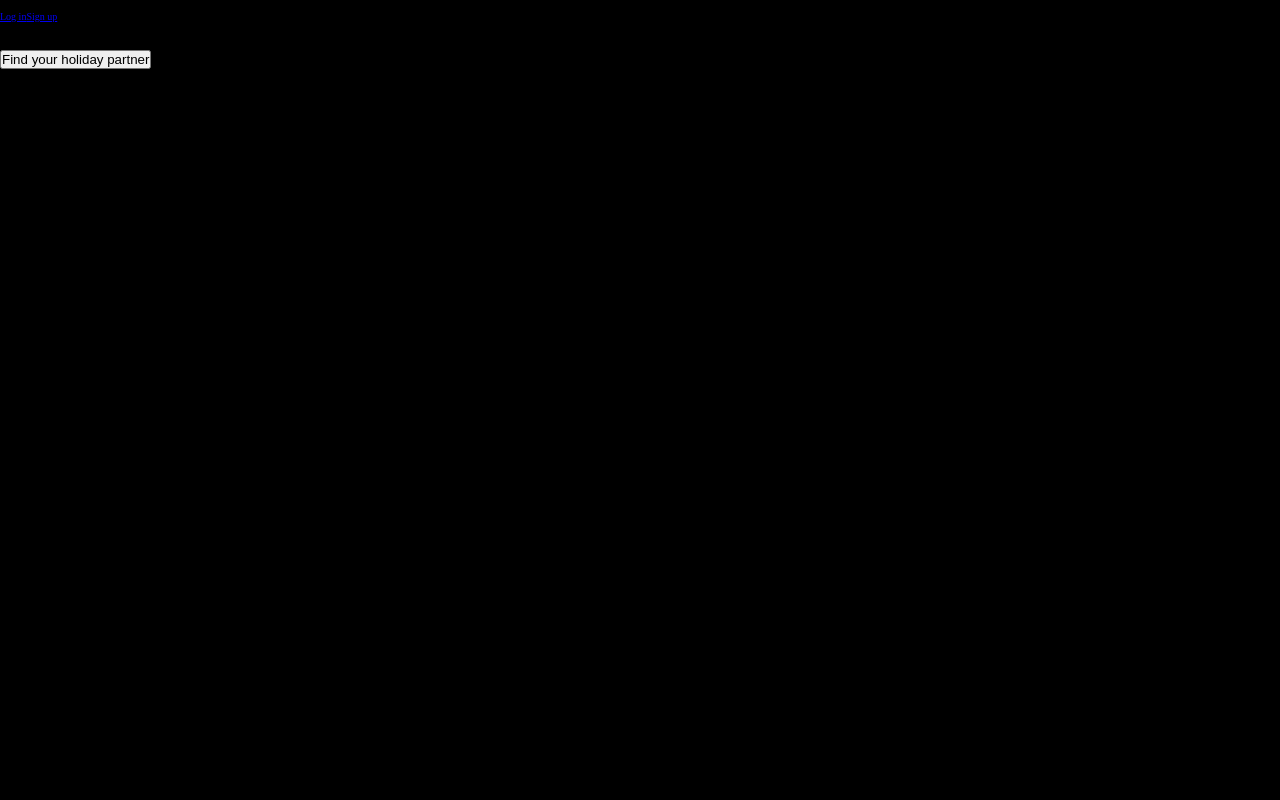
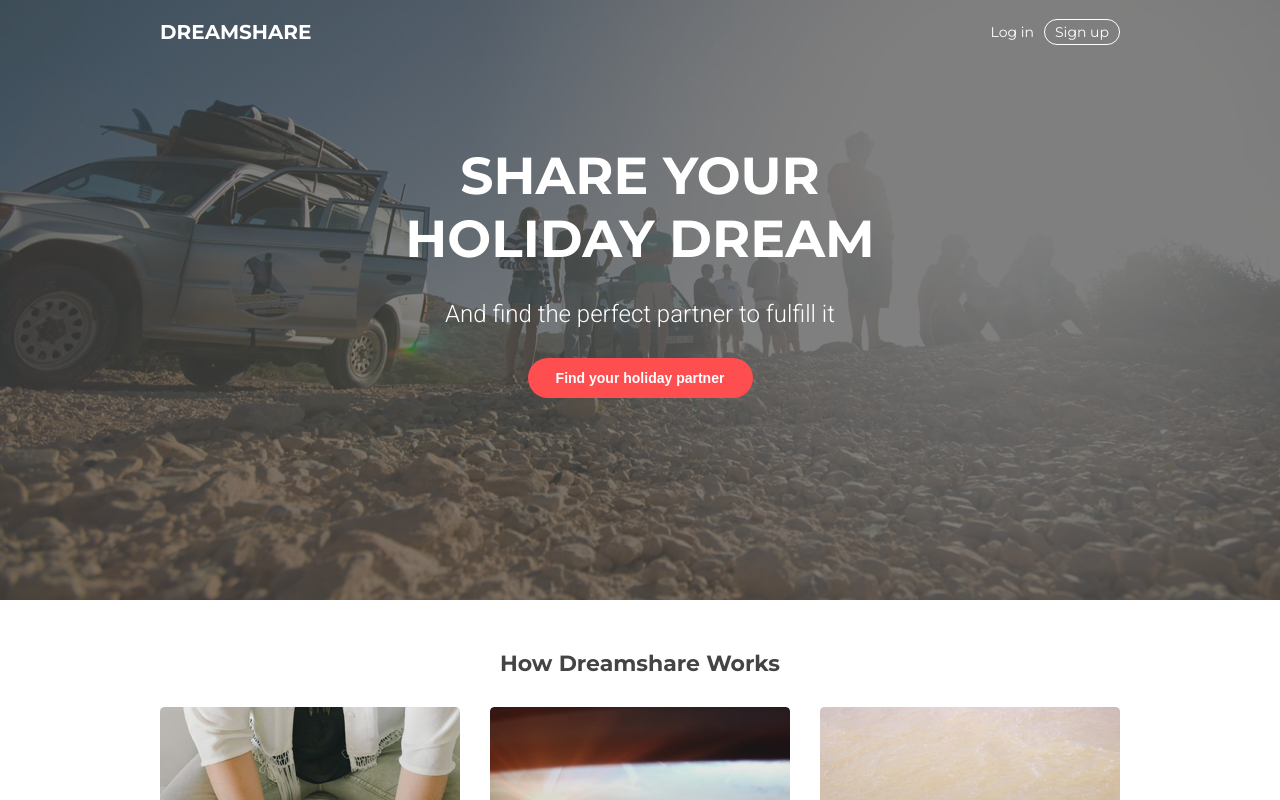
Before and after one commit to Ceejaymar/Dreamshare-morty, a React (Create React App) app: page / in a window 1280 px wide. Shown: the top 800 px of the page. Built offline with nearby package versions, Linux system fonts and the light colour scheme.

Commit message:
Add stylomg to howitworks component

```diff
--- a/src/css/style.css
+++ b/src/css/style.css
@@ -11,5 +11,122 @@ html {
   box-sizing: border-box;
   font-size: 62.5%; }
 
-body {
-  background-color: black; }
+.header {
+  display: flex;
+  flex-direction: column;
+  width: 96rem;
+  color: #ffffff;
+  font-family: 'Montserrat', sans-serif; }
+  .header__nav {
+    display: flex;
+    justify-content: space-between;
+    align-items: center;
+    padding: 2rem 0; }
+  .header__brand {
+    font-size: 2rem;
+    text-transform: uppercase;
+    line-height: 2.4rem;
+    font-weight: 700; }
+  .header__link {
+    font-size: 1.4rem;
+    line-height: 1.8rem;
+    color: #ffffff;
+    text-decoration: none; }
+    .header__link--1 {
+      padding: 1rem; }
+    .header__link--2 {
+      border: 1px solid #ffffff;
+      padding: .3rem 1rem;
+      border-radius: 4rem; }
+  .header__content {
+    display: flex;
+    flex-direction: column;
+    align-items: center;
+    padding: 8rem; }
+  .header__title {
+    font-size: 5.2rem;
+    width: 47rem;
+    font-weight: 700;
+    line-height: 6.3rem;
+    text-align: center;
+    text-shadow: 0 2px 5px 0 rgba(0, 0, 0, 0.2);
+    text-transform: uppercase; }
+  .header__sub-title {
+    font-family: 'Roboto', sans-serif;
+    font-size: 2.4rem;
+    font-weight: 300;
+    text-shadow: 0 2px 10px 0 black;
+    margin: 3rem; }
+  .header__cta {
+    height: 4rem;
+    width: 22.5rem;
+    background-color: #FF4E50;
+    border: none;
+    border-radius: 4rem;
+    color: #ffffff;
+    font-size: 1.4rem;
+    font-weight: bold;
+    line-height: 1.8rem;
+    cursor: pointer; }
+
+.how-it-works {
+  width: 96rem; }
+  .how-it-works__title {
+    font-family: 'Montserrat', sans-serif;
+    text-transform: capitalize;
+    text-align: center;
+    color: #444444;
+    font-weight: 700;
+    font-size: 2.2rem;
+    line-height: 2.7rem;
+    padding-bottom: 3rem; }
+  .how-it-works__cards {
+    display: flex;
+    justify-content: space-between;
+    color: #ffffff; }
+  .how-it-works__card {
+    display: flex;
+    align-items: flex-end;
+    height: 40rem;
+    width: 30rem;
+    border-radius: .4rem;
+    padding: 2.5rem; }
+    .how-it-works__card--1 {
+      background-image: linear-gradient(to top, rgba(0, 0, 0, 0.6), transparent), url("../assets/Card1.png"); }
+    .how-it-works__card--2 {
+      background-image: linear-gradient(to top, rgba(0, 0, 0, 0.6), transparent), url("../assets/Card2.png"); }
+    .how-it-works__card--3 {
+      background-image: linear-gradient(to top, rgba(0, 0, 0, 0.6), transparent), url("../assets/Card3.png"); }
+  .how-it-works__step {
+    font-family: 'Montserrat', sans-serif;
+    font-size: 1rem;
+    line-height: 1.3rem;
+    letter-spacing: .2rem;
+    text-transform: uppercase;
+    text-align: center;
+    background-color: #FF4E50;
+    width: 7rem;
+    padding: .3rem 0;
+    border-radius: 4rem; }
+  .how-it-works__sub-title {
+    font-family: 'Montserrat', sans-serif;
+    font-weight: 700;
+    font-size: 2.4rem;
+    margin: 1rem 0; }
+  .how-it-works__para {
+    font-family: 'Roboto', sans-serif;
+    font-size: 1.4rem;
+    line-height: 1.5rem;
+    font-weight: 300;
+    color: #E3E3E3; }
+
+.section-header {
+  display: flex;
+  justify-content: center;
+  height: 60rem;
+  background-image: linear-gradient(to bottom, rgba(0, 0, 0, 0.5), rgba(0, 0, 0, 0.5)), url("../assets/Bitmap.png"); }
+
+.section-howitworks {
+  display: flex;
+  justify-content: center;
+  padding: 5rem 0; }
--- a/src/sass/_base.scss
+++ b/src/sass/_base.scss
@@ -1,8 +1,8 @@
 $color-white: #ffffff;
 $color-black: #000000;
-
+$color-grey-dark: #444444;
+$color-grey-light: #E3E3E3;
 $color-red:#FF4E50;
-
 
 * {
   padding: 0;
--- a/src/sass/_howitworks.scss
+++ b/src/sass/_howitworks.scss
@@ -0,0 +1,69 @@
+.how-it-works {
+  width: 96rem;
+
+  &__title {
+    font-family: 'Montserrat', sans-serif;
+    text-transform: capitalize;
+    text-align: center;
+    color: $color-grey-dark;
+    font-weight: 700;
+    font-size: 2.2rem;
+    line-height: 2.7rem;
+    padding-bottom: 3rem;
+  }
+
+  &__cards {
+    display: flex;
+    justify-content: space-between;
+    color: $color-white;
+  }
+
+  &__card {
+    display: flex;
+    align-items: flex-end;
+    height: 40rem;
+    width: 30rem;
+    border-radius: .4rem;
+    padding: 2.5rem;
+
+    &--1 {
+      background-image: linear-gradient(to top, rgba($color-black, .6), transparent), url('../assets/Card1.png');
+    }
+
+    &--2 {
+      background-image: linear-gradient(to top, rgba($color-black, .6), transparent), url('../assets/Card2.png');
+    }
+
+    &--3 {
+      background-image: linear-gradient(to top, rgba($color-black, .6), transparent), url('../assets/Card3.png');
+    }
+  }
+
+  &__step {
+    font-family: 'Montserrat', sans-serif;
+    font-size: 1rem;
+    line-height: 1.3rem;
+    letter-spacing: .2rem;
+    text-transform: uppercase;
+    text-align: center;
+    background-color: $color-red;
+    width: 7rem;
+    padding: .3rem 0;
+    border-radius: 4rem;
+  }
+
+  &__sub-title {
+    font-family: 'Montserrat', sans-serif;
+    font-weight: 700;
+    font-size: 2.4rem;
+    margin: 1rem 0;
+  }
+
+  &__para {
+    font-family: 'Roboto', sans-serif;
+    font-size: 1.4rem;
+    line-height: 1.5rem;
+    font-weight: 300;
+    color: $color-grey-light;
+  }
+}
--- a/src/sass/_layout.scss
+++ b/src/sass/_layout.scss
@@ -5,3 +5,9 @@
   background-image: linear-gradient(to bottom, rgba($color-black, .50), rgba($color-black, .50)), url('../assets/Bitmap.png');
   // background: linear-gradient(0deg, #FF4E50 0%, #F9D423 100%);
 }
+
+.section-howitworks {
+  display: flex;
+  justify-content: center;
+  padding: 5rem 0;
+}
--- a/src/sass/main.scss
+++ b/src/sass/main.scss
@@ -1,3 +1,4 @@
 @import 'base';
 @import 'header';
+@import 'howitworks';
 @import 'layout';
```
Also changed, not shown: 1 other file (tests, documents, lock files or other folders).
